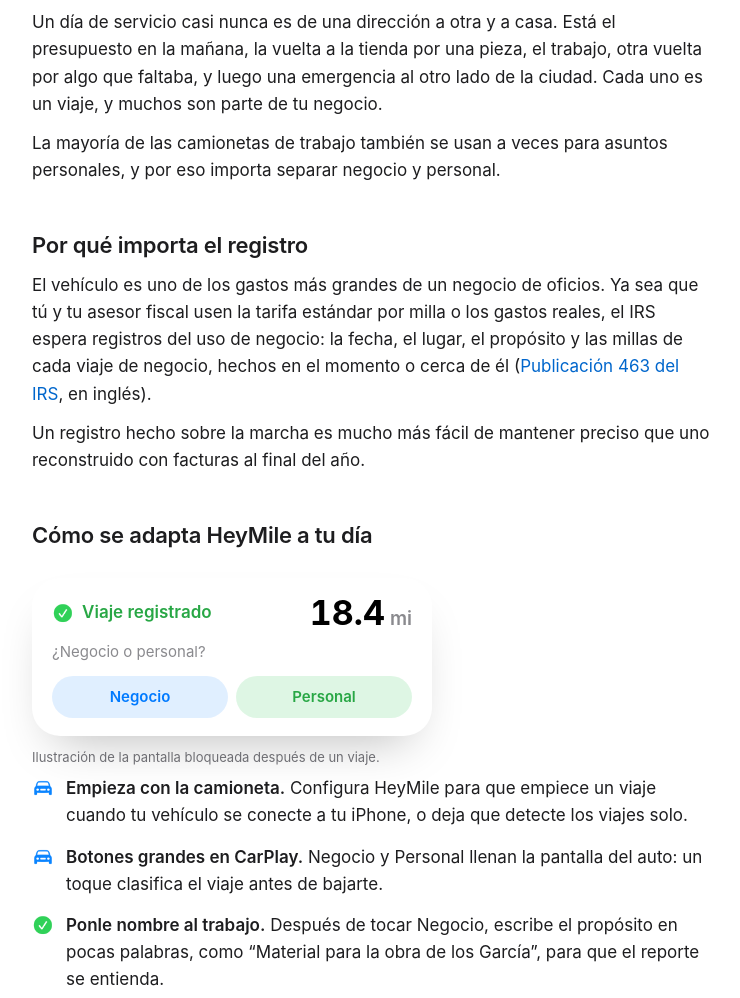
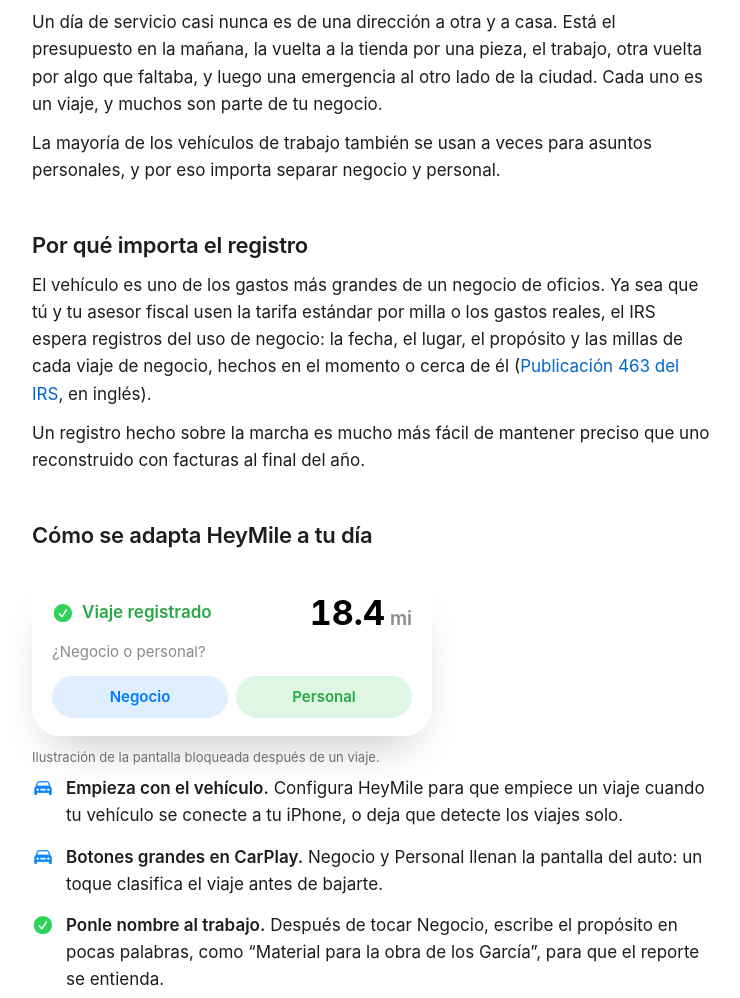
Before and after one commit to agntpool/heymile-site, a plain HTML site: page es/para/contratistas/index.html in a window 1280 px wide. Shown: the part 1224-2222 px from the top of the page, without its empty margins (268-1008 px from the left). Drawn offline with Linux system fonts and the light colour scheme.

Commit message:
Spanish: vehículo instead of camioneta
Co-Authored-By: Claude Opus 5.5 <noreply@anthropic.com>

```diff
--- a/es/para/contratistas/index.html
+++ b/es/para/contratistas/index.html
@@ -189,7 +189,7 @@
 
   <h2>Un día de viajes entre trabajos</h2>
   <p>Un día de servicio casi nunca es de una dirección a otra y a casa. Está el presupuesto en la mañana, la vuelta a la tienda por una pieza, el trabajo, otra vuelta por algo que faltaba, y luego una emergencia al otro lado de la ciudad. Cada uno es un viaje, y muchos son parte de tu negocio.</p>
-  <p>La mayoría de las camionetas de trabajo también se usan a veces para asuntos personales, y por eso importa separar negocio y personal.</p>
+  <p>La mayoría de los vehículos de trabajo también se usan a veces para asuntos personales, y por eso importa separar negocio y personal.</p>
   <h2>Por qué importa el registro</h2>
   <p>El vehículo es uno de los gastos más grandes de un negocio de oficios. Ya sea que tú y tu asesor fiscal usen la tarifa estándar por milla o los gastos reales, el IRS espera registros del uso de negocio: la fecha, el lugar, el propósito y las millas de cada viaje de negocio, hechos en el momento o cerca de él (<a href="https://www.irs.gov/publications/p463">Publicación 463 del IRS</a>, en inglés).</p>
   <p>Un registro hecho sobre la marcha es mucho más fácil de mantener preciso que uno reconstruido con facturas al final del año.</p>
@@ -207,7 +207,7 @@
     <figcaption class="shot-caption">Ilustración de la pantalla bloqueada después de un viaje.</figcaption>
   </figure>
   <ul class="points">
-    <li><img src="/icons/car-blue.png" alt="" aria-hidden="true"><strong>Empieza con la camioneta.</strong> Configura HeyMile para que empiece un viaje cuando tu vehículo se conecte a tu iPhone, o deja que detecte los viajes solo.</li>
+    <li><img src="/icons/car-blue.png" alt="" aria-hidden="true"><strong>Empieza con el vehículo.</strong> Configura HeyMile para que empiece un viaje cuando tu vehículo se conecte a tu iPhone, o deja que detecte los viajes solo.</li>
     <li><img src="/icons/car-blue.png" alt="" aria-hidden="true"><strong>Botones grandes en CarPlay.</strong> Negocio y Personal llenan la pantalla del auto: un toque clasifica el viaje antes de bajarte.</li>
     <li><img src="/icons/check-green.png" alt="" aria-hidden="true"><strong>Ponle nombre al trabajo.</strong> Después de tocar Negocio, escribe el propósito en pocas palabras, como “Material para la obra de los García”, para que el reporte se entienda.</li>
     <li><img src="/icons/mic-blue.png" alt="" aria-hidden="true"><strong>Corrige por voz.</strong> Di “Del taller a 1200 Main St” para agregar un viaje, o “Marca el viaje del lunes como personal” para corregir uno. HeyMile pregunta antes de cambiar algo.</li>
```
Also changed, not shown: es/para/jardineria/index.html (+2 -2 lines).
